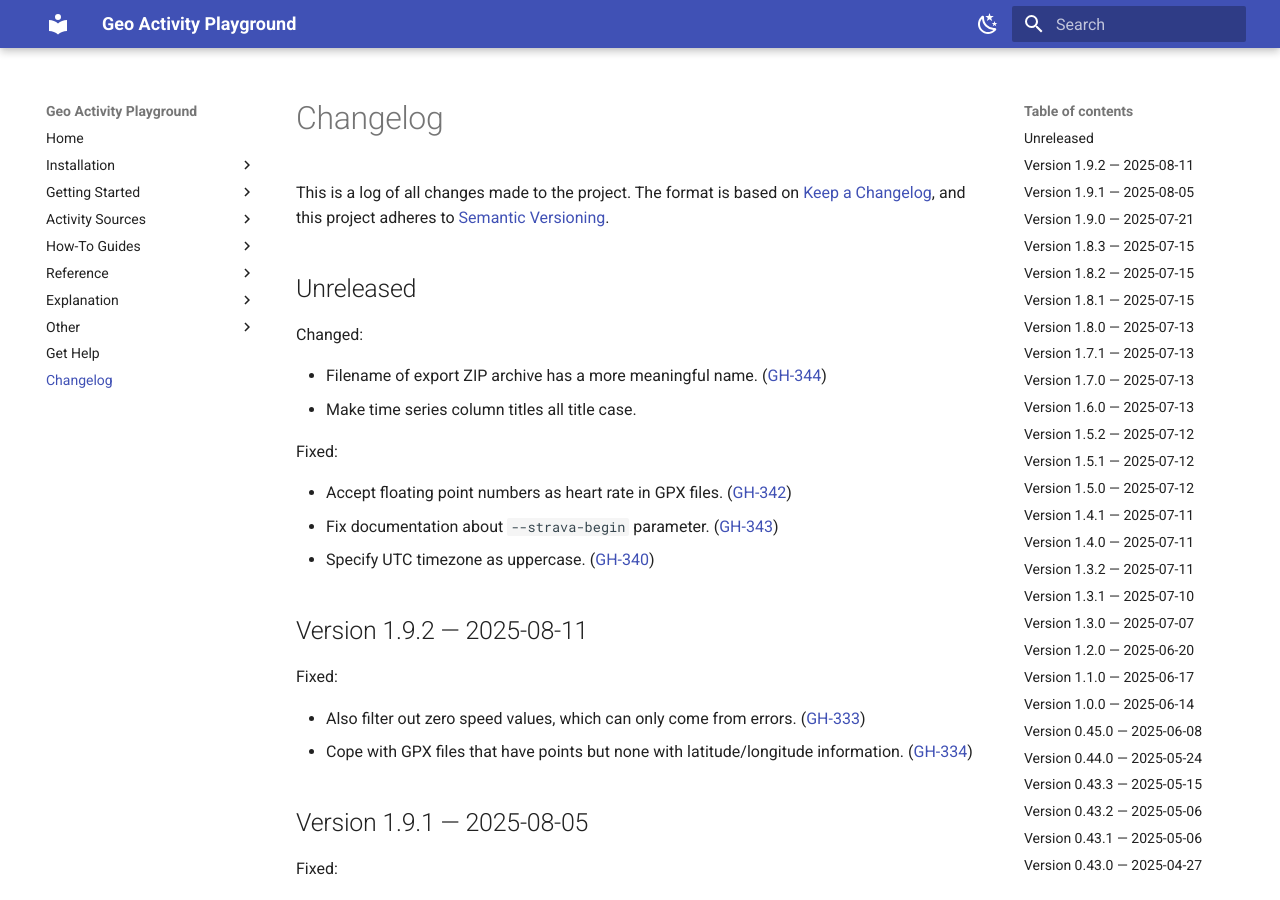
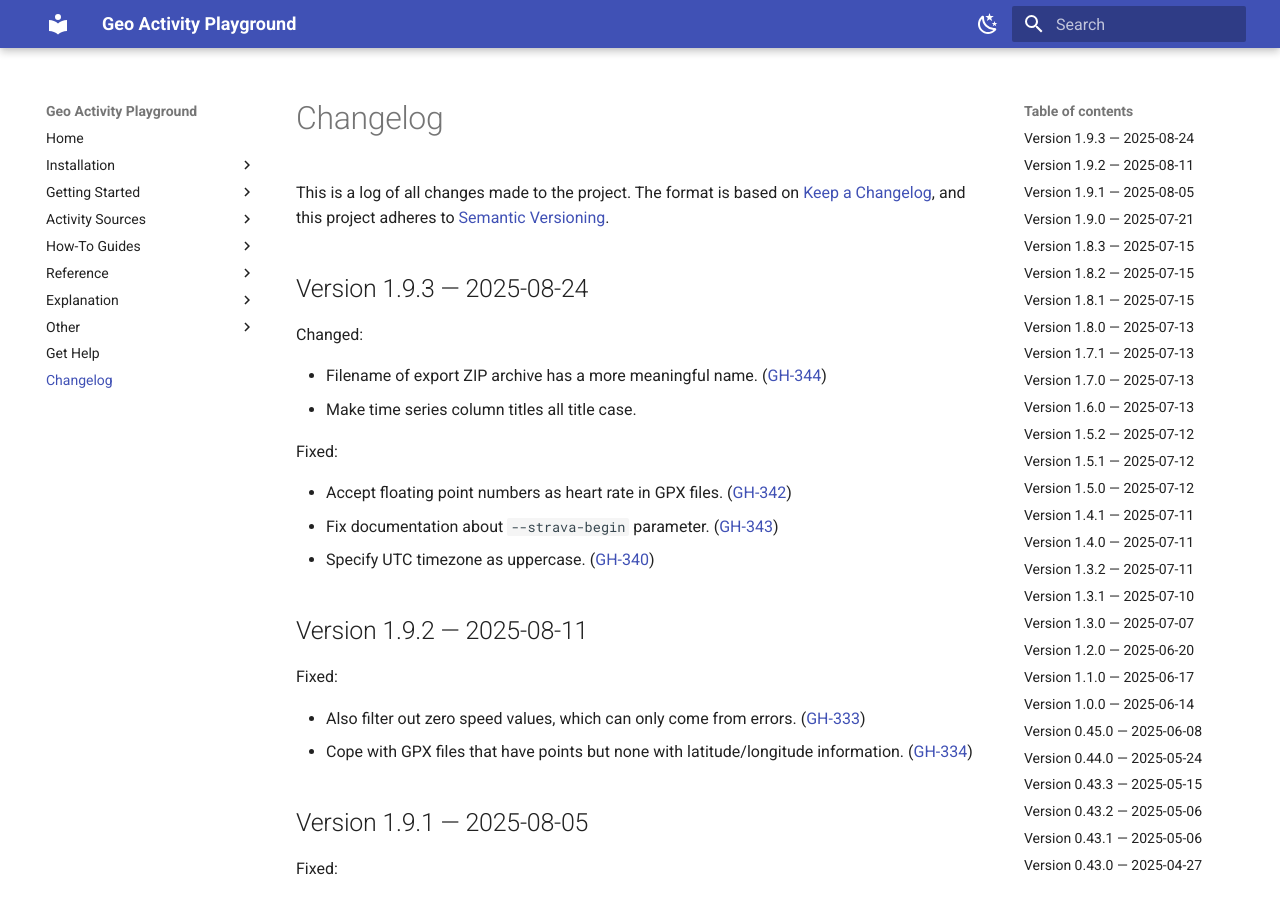
Before and after one commit to martin-ueding/geo-activity-playground, an MkDocs documentation site: the page built from docs/changelog.md, in a window 1280 px wide and 900 px high. Built offline with MkDocs 1.6.1 and Material for MkDocs 9.7.7, drawn with Linux system fonts in a browser that asks for light colours.

Commit message:
Bump version to 1.9.3

```diff
--- a/docs/changelog.md
+++ b/docs/changelog.md
@@ -15,7 +15,7 @@ Types of changes
 ([GH-000](https://github.com/martin-ueding/geo-activity-playground/issues/000))
 -->
 
-## Unreleased
+## Version 1.9.3 — 2025-08-24
 
 Changed:
 
--- a/pyproject.toml
+++ b/pyproject.toml
@@ -1,6 +1,6 @@
 [tool.poetry]
 name = "geo-activity-playground"
-version = "1.9.2"
+version = "1.9.3"
 description = "Analysis of geo data activities like rides, runs or hikes."
 authors = ["Martin Ueding <mu@martin-ueding.de>"]
 license = "MIT"
```
